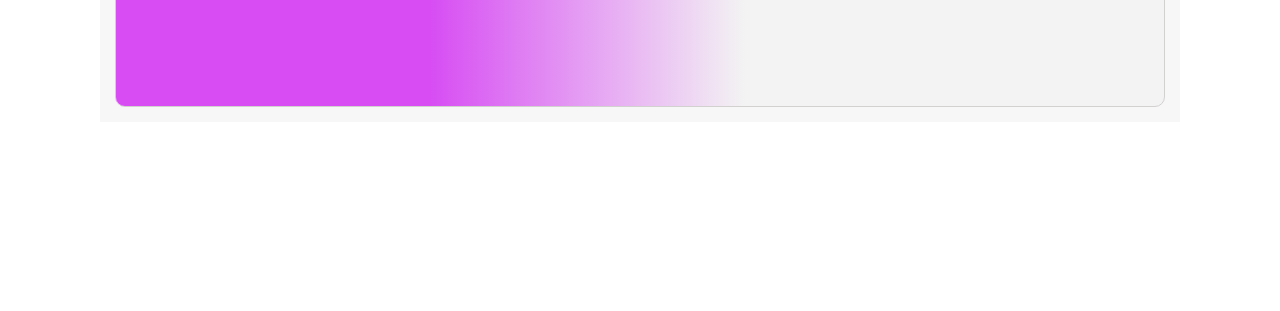
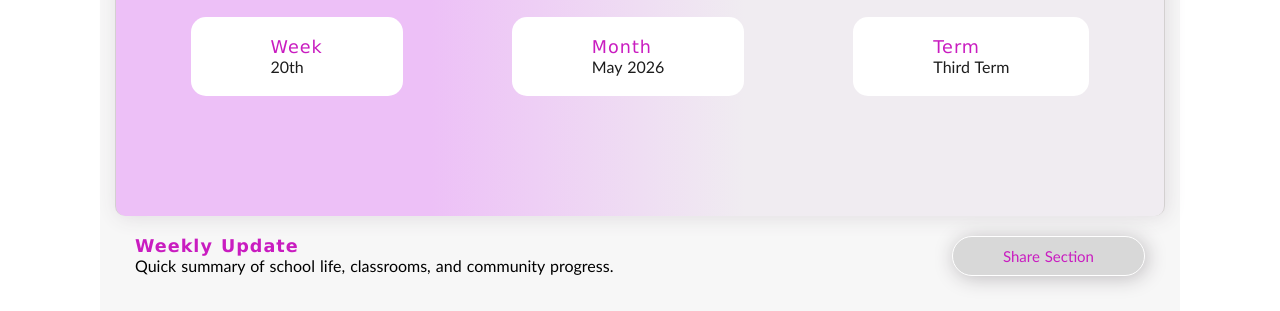
Before and after one commit to bigj11514-droid/Pink-Academy-newsletter-template-, a plain HTML site: page index.html in a window 1280 px wide. Shown: the part 519-830 px from the top of the page. Before the commit the page ends 800 px from the top, so only its background shows below. Drawn offline with Linux system fonts and the light colour scheme.

Commit message:
Pink Academy Newsletter Template

```diff
--- a/index.html
+++ b/index.html
@@ -29,6 +29,32 @@
             <div class="intro-container">
                 <h2>Weekly School Update</h2>
                 <p class="intro-text">Welcome to the official monthly newsletter for Michael Blair School. Inside you’ll find student celebrations, upcoming events, academic announcements, PTA news, and holiday notice details.</p>
+                <div class="card-cont">
+                    <div class="card">
+                        <p class="highlight">Week</p>
+                        <p>20th</p>
+                    </div>
+                    <div class="card">
+                        <p class="highlight">Month</p>
+                        <p>May 2026</p>
+                    </div>
+                    <div class="card">
+                        <p class="highlight">Term</p>
+                        <p>Third Term</p>
+                    </div>
+                </div>
+            </div>
+        </section>
+        <section>
+            <div class="update">
+                <div class="update-cont">
+                    <h3 class="highlight">Weekly Update</h3>
+                    <p>Quick summary of school life, classrooms, and community progress.</p>
+                </div>
+                <button type="submit" class="btn">Share Section</button>
+            </div>
+            <div>
+
             </div>
         </section>
     </main>
--- a/pink.css
+++ b/pink.css
@@ -78,21 +78,71 @@ a{
     padding: 120px 20px;
     border: 1px solid rgb(211, 208, 208);
     border-radius: 10px;
-    background-image: linear-gradient(to right,  rgb(215, 77, 243) 30%, rgb(243, 243, 243)60%);
-
+    background-image: linear-gradient(to right,  rgb(237, 192, 247) 30%, rgb(240, 236, 241)60%);
+    box-shadow: 2px 2px 20px rgb(224, 221, 224);
+    border-bottom: transparent;
 }
 
 h2{
-    font-size: 230%;
+    font-size: 280%;
     color: rgb(255, 0, 251);
     text-shadow: 2px 2px  rgb(131, 17, 93);
+    text-overflow: clip;
 }
 
 .intro-text{
     font-size: 80%;
-    color: rgb(95, 3, 87);
+    color: rgb(29, 29, 29);
     padding: 10px;
+    letter-spacing: 1px;
+    line-height: 130%;
+
+
 }
+
+.card-cont{
+    display: flex;
+    justify-content: space-around;
+    margin: 20px 0px 0px 0px;
+    color: rgb(29, 29, 29);
+}
+
+.highlight{
+    font-size: 110%;
+    letter-spacing: 1px;
+    color: rgb(201, 28, 192);
+    font-family: Verdana, Geneva, Tahoma, sans-serif;
+    text-align: left;
+}
+
+.card{
+    padding: 20px 80px;
+    border-radius: 15px;
+    background-color: rgb(255, 255, 255);
+}
+
+.update{
+    display: flex;
+    justify-content: space-between;
+    padding: 20px;
+}
+
+.btn{
+    padding: 10px 50px;
+    border-radius: 20px;
+    border: 1px solid rgb(255, 255, 255);
+    color: rgb(201, 28, 192);
+    background-color: rgb(216, 216, 216);
+    box-shadow: 2px 2px 20px rgb(189, 186, 189);
+    font-size: 15px;
+}
+
+
+
+
+
+
+
 /* mobile first  */
 @media (max-width:640px){
     main{
@@ -116,6 +166,7 @@ h2{
     li{
         padding: 5px 40px;
         list-style: none;
+        font-size: 70%;
     }
     ul{
         display: flex;
```
